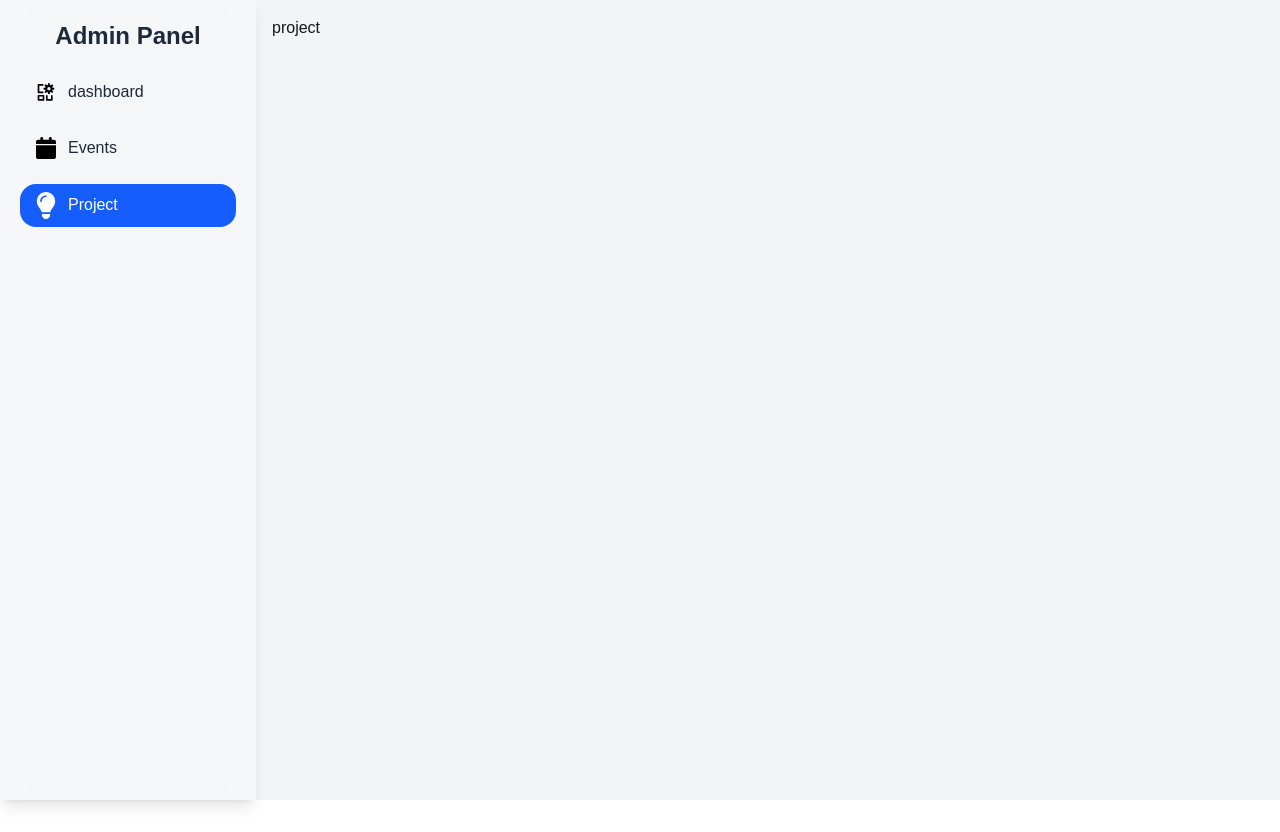
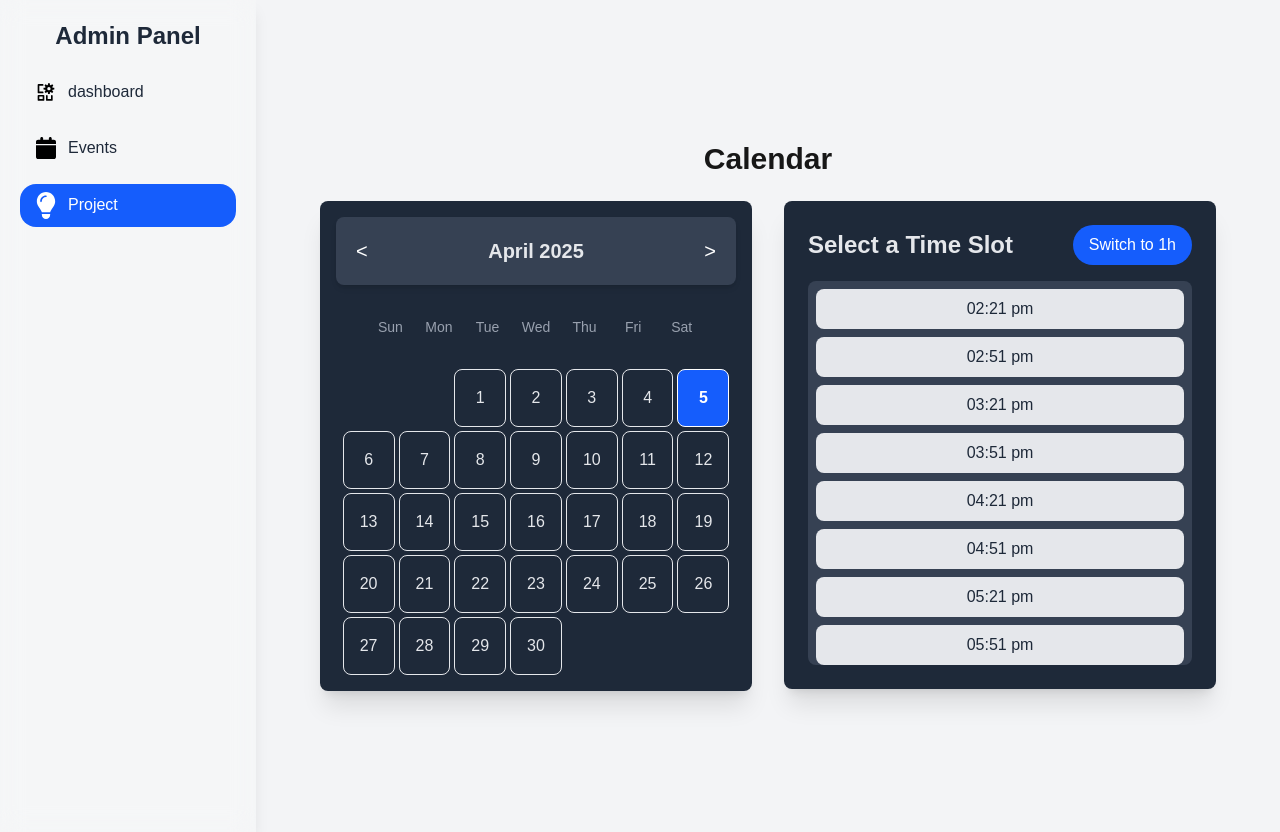
Before and after one commit to Hellnight2005/meeting_website, a Next.js app: page /Admin/project in a window 1280 px wide. Before the commit the page ends 800 px from the top, so only its background shows below. Built offline with nearby package versions, Linux system fonts and the light colour scheme.

Commit message:
TimePicker

```diff
--- a/src/app/Admin/project/page.jsx
+++ b/src/app/Admin/project/page.jsx
@@ -1,8 +1,25 @@
+import Calendar from '@/components/Calendar'
+import TimePicker from '@/components/TimePicker'
 import React from 'react'
 
 function project() {
     return (
-        <div>project</div>
+        <>
+            <div className="min-h-screen flex flex-col items-center justify-center py-10">
+                <h1 className="text-3xl font-semibold mb-6">Calendar</h1>
+
+                {/* Flex container for side-by-side layout */}
+                <div className="flex justify-between w-full max-w-4xl">
+                    <div className="w-1/2 pr-4">
+                        <Calendar />
+                    </div>
+                    <div className="w-1/2 pl-4">
+                        <TimePicker />
+                    </div>
+                </div>
+            </div>
+
+        </>
     )
 }
 
--- /dev/null
+++ b/src/components/Calendar.jsx
@@ -0,0 +1,104 @@
+"use client";
+import React, { useState } from 'react';
+import { format, addMonths, startOfMonth, endOfMonth, eachDayOfInterval, isToday, getDay } from 'date-fns';
+
+const Calendar = () => {
+    const [currentMonth, setCurrentMonth] = useState(new Date()); // Track the currently displayed month
+    const today = new Date();
+
+    // Function to get days of a given month
+    const getDaysOfMonth = (date) => {
+        const start = startOfMonth(date);
+        const end = endOfMonth(date);
+        return eachDayOfInterval({ start, end });
+    };
+
+    const currentMonthStart = startOfMonth(currentMonth);
+    const currentMonthDays = getDaysOfMonth(currentMonthStart);
+
+    const handleDayClick = (date) => {
+        // Handle selecting a date if needed
+        console.log(`Selected date: ${format(date, 'MMMM dd, yyyy')}`);
+    };
+
+    const handleNextMonthClick = () => {
+        // Move to the next month when the button is clicked
+        setCurrentMonth(addMonths(currentMonth, 1));
+    };
+
+    const handlePreviousMonthClick = () => {
+        // Move to the previous month when the button is clicked
+        setCurrentMonth(addMonths(currentMonth, -1));
+    };
+
+    const renderDay = (date) => {
+        const dayText = format(date, 'd');
+        return (
+            <div
+                key={date}
+                className={`p-4 cursor-pointer border rounded-lg text-center text-gray-200 transition-all ease-in-out duration-200
+                ${isToday(date) ? 'bg-blue-600 text-white font-semibold' : ''}
+                hover:bg-blue-700 hover:text-white active:bg-blue-800 active:text-white`}
+                onClick={() => handleDayClick(date)}
+            >
+                {dayText}
+            </div>
+        );
+    };
+
+    const getDayHeaders = () => {
+        const daysOfWeek = ['Sun', 'Mon', 'Tue', 'Wed', 'Thu', 'Fri', 'Sat'];
+        return daysOfWeek.map((day, index) => (
+            <div key={index} className="text-center text-gray-400 font-medium text-sm p-2">
+                {day}
+            </div>
+        ));
+    };
+
+    // Get the first day of the current month to align the days correctly
+    const firstDayOfMonth = getDay(currentMonthStart);
+
+    return (
+        <div className="flex flex-col items-center space-y-4 bg-gray-800 p-4 rounded-lg shadow-xl w-full max-w-md mx-auto">
+            {/* Month Header with Navigation */}
+            <div className="flex justify-between items-center w-full bg-gray-700 p-3 rounded-lg shadow-md">
+                <button
+                    className="text-white text-xl hover:bg-gray-600 p-2 rounded-full"
+                    onClick={handlePreviousMonthClick}
+                >
+                    &lt; {/* Left arrow */}
+                </button>
+                <h3 className="text-xl font-semibold text-gray-200">{format(currentMonthStart, 'MMMM yyyy')}</h3>
+                <button
+                    className="text-white text-xl hover:bg-gray-600 p-2 rounded-full"
+                    onClick={handleNextMonthClick}
+                >
+                    &gt; {/* Right arrow */}
+                </button>
+            </div>
+
+            {/* Days of the week headers */}
+            <div className="grid grid-cols-7 gap-1 mt-2">
+                {getDayHeaders()}
+            </div>
+
+            {/* Days Grid */}
+            <div className="grid grid-cols-7 gap-1 mt-2">
+                {/* Empty cells before the first day of the month */}
+                {Array.from({ length: firstDayOfMonth }).map((_, index) => (
+                    <div key={index} className="text-center text-gray-600"></div>
+                ))}
+
+                {/* Days of the current month */}
+                {currentMonthDays.map((day) => renderDay(day))}
+
+                {/* Empty cells after the last day of the month */}
+                {Array.from({ length: 7 - (currentMonthDays.length + firstDayOfMonth) % 7 }).map((_, index) => (
+                    <div key={index} className="text-center text-gray-600"></div>
+                ))}
+            </div>
+        </div>
+    );
+};
+
+export default Calendar;
--- a/src/components/RescheduleForm.jsx
+++ /dev/null
@@ -1,48 +0,0 @@
-// components/RescheduleForm.jsx
-import React, { useState } from "react";
-
-export default function RescheduleForm({ meeting, onClose, onSave }) {
-    const [newDate, setNewDate] = useState(meeting.date);
-    const [newTime, setNewTime] = useState(meeting.time);
-
-    const handleSubmit = (e) => {
-        e.preventDefault();
-        const updatedMeeting = { ...meeting, date: newDate, time: newTime };
-        onSave(updatedMeeting);
-    };
-
-    return (
-        <form onSubmit={handleSubmit} className="space-y-4">
-            <h2 className="text-xl font-bold">Reschedule Meeting</h2>
-
-            <div>
-                <label className="block">New Date</label>
-                <input
-                    type="date"
-                    value={newDate}
-                    onChange={(e) => setNewDate(e.target.value)}
-                    className="border p-2 rounded w-full"
-                />
-            </div>
-
-            <div>
-                <label className="block">New Time</label>
-                <input
-                    type="time"
-                    value={newTime}
-                    onChange={(e) => setNewTime(e.target.value)}
-                    className="border p-2 rounded w-full"
-                />
-            </div>
-
-            <div className="flex justify-end gap-3">
-                <button type="button" onClick={onClose} className="px-4 py-2 bg-gray-300 rounded">
-                    Cancel
-                </button>
-                <button type="submit" className="px-4 py-2 bg-blue-500 text-white rounded">
-                    Save
-                </button>
-            </div>
-        </form>
-    );
-}
--- /dev/null
+++ b/src/components/TimePicker.jsx
@@ -0,0 +1,97 @@
+"use client"
+import React, { useState } from 'react';
+
+const TimePicker = () => {
+    const [selectedTime, setSelectedTime] = useState(""); // To store selected time
+    const [isHalfHour, setIsHalfHour] = useState(true); // Toggle between 30 min and 1 hour slots
+
+    // Function to generate time slots for a single day (e.g., from 9 AM to 9 PM)
+    const generateTimeSlots = () => {
+        const slots = [];
+        let hour = 9; // Start at 9 AM
+        let minutes = 0;
+
+        // Generate slots based on selected interval (30 min or 1 hour)
+        const interval = isHalfHour ? 30 : 60;
+
+        // Create time slots for a single day (from 9 AM to 9 PM)
+        while (hour < 21) { // Stop at 9 PM
+            const time = new Date(0, 0, 0, hour, minutes, 0);
+
+            // Format the time in Indian Standard Time (IST) using toLocaleTimeString with 'Asia/Kolkata' timezone
+            const formattedTime = time.toLocaleTimeString('en-IN', {
+                hour: '2-digit',
+                minute: '2-digit',
+                timeZone: 'Asia/Kolkata'
+            });
+
+            slots.push(formattedTime);
+
+            minutes += interval;
+
+            // If it's 60 minutes, increase the hour
+            if (minutes === 60) {
+                minutes = 0;
+                hour += 1;
+            }
+        }
+
+        return slots;
+    };
+
+    const handleTimeSelect = (time) => {
+        setSelectedTime(time);
+        console.log(`Selected Time: ${time}`);
+    };
+
+    const toggleInterval = () => {
+        setIsHalfHour(!isHalfHour); // Toggle between 30 min and 1 hour
+    };
+
+    const timeSlots = generateTimeSlots();
+
+    return (
+        <div className="time-picker-container p-6 bg-gray-800 rounded-lg shadow-xl w-full max-w-lg mx-auto">
+            <div className="flex justify-between items-center mb-4">
+                <h3 className="text-center text-gray-200 text-2xl font-semibold">Select a Time Slot</h3>
+                <button
+                    onClick={toggleInterval}
+                    className="text-white bg-blue-600 px-4 py-2 rounded-full hover:bg-blue-700 transition-all"
+                >
+                    {isHalfHour ? 'Switch to 1h' : 'Switch to 30min'}
+                </button>
+            </div>
+
+            {/* Time slots container with hidden scrollbar */}
+            <div
+                className="time-slot-list overflow-auto max-h-96 bg-gray-700 rounded-lg p-2"
+                style={{
+                    scrollbarWidth: 'none', /* For Firefox */
+                    msOverflowStyle: 'none', /* For IE 10+ */
+                }}
+            >
+                <div className="flex flex-col gap-2">
+                    {timeSlots.map((time, index) => (
+                        <button
+                            key={index}
+                            onClick={() => handleTimeSelect(time)}
+                            className={`py-2 px-4 rounded-lg text-center text-gray-800 bg-gray-200 hover:bg-gray-300 transition-all duration-200
+                            ${selectedTime === time ? 'bg-blue-500 text-white' : ''}`}
+                        >
+                            {time}
+                        </button>
+                    ))}
+                </div>
+            </div>
+
+            {/* Display the selected time */}
+            {selectedTime && (
+                <div className="mt-4 text-center text-gray-200">
+                    <p className="font-medium">You selected: {selectedTime}</p>
+                </div>
+            )}
+        </div>
+    );
+};
+
+export default TimePicker;
```
